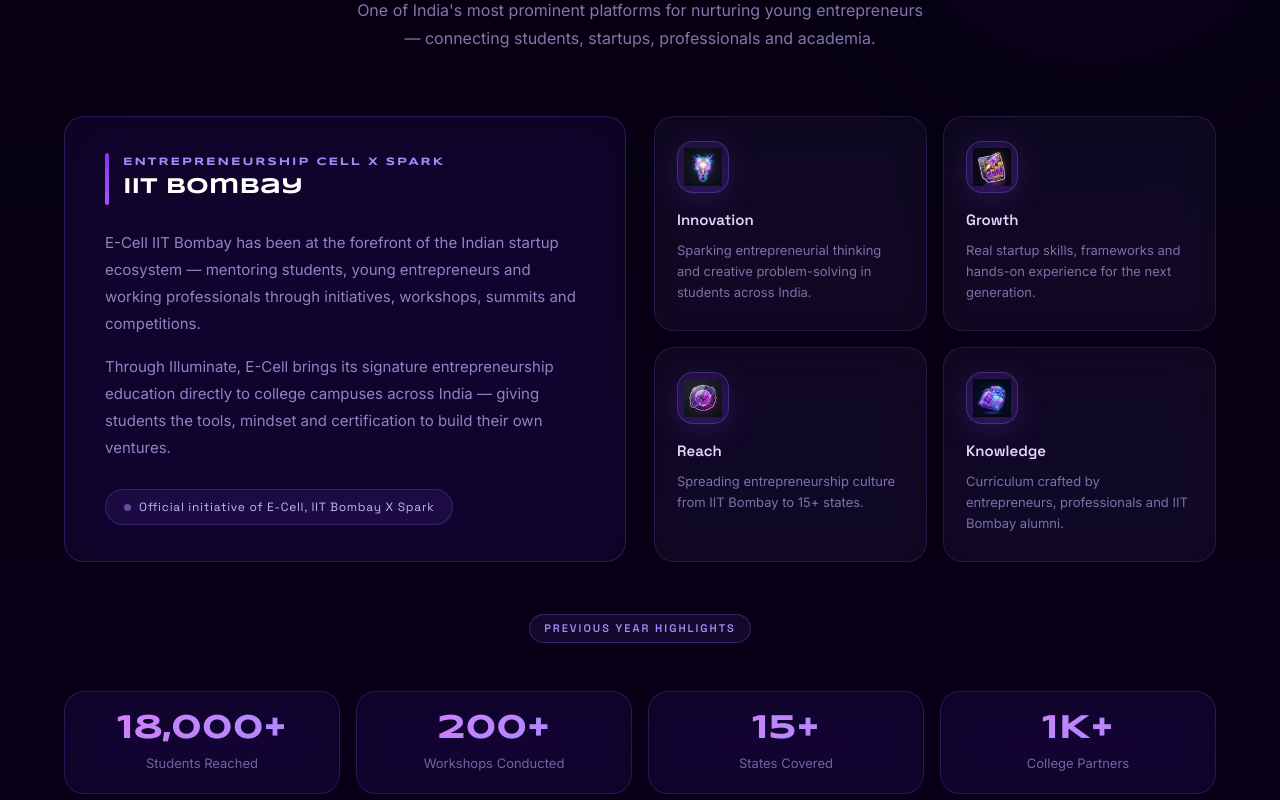
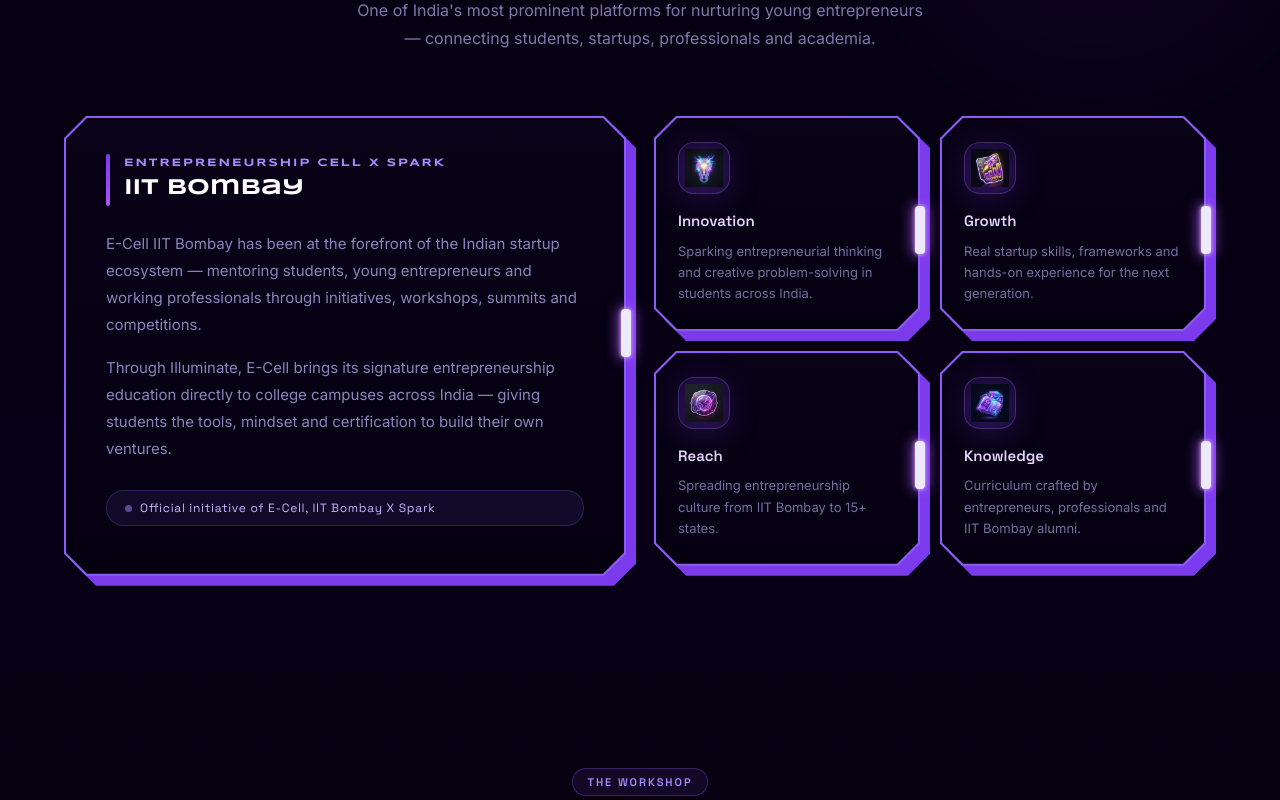
Before and after one commit to Sammed321/Spark-event, a React (Vite) app in the folder frontend/: page / in a window 1280 px wide. Shown: the part 1080-1880 px from the top of the page. Built offline with nearby package versions, Linux system fonts and the light colour scheme; no server answers; the HTML template or start-up script is replaced by a standard one.

Commit message:
design update

```diff
--- /dev/null
+++ b/frontend/src/components/CyberCard.jsx
@@ -0,0 +1,30 @@
+import React from 'react';
+
+export function CyberCard({
+  children,
+  className = '',
+  style = {},
+  innerStyle = {},
+  hasTab = true,
+  cardRef,
+  ...props
+}) {
+  return (
+    <div
+      ref={cardRef}
+      className={`cyber-box ${className}`}
+      style={style}
+      {...props}
+    >
+      <div className="cyber-box-offset" aria-hidden="true" />
+      {hasTab && <div className="cyber-box-tab" aria-hidden="true" />}
+      <div className="cyber-box-card">
+        <div className="cyber-box-inner" style={innerStyle}>
+          {children}
+        </div>
+      </div>
+    </div>
+  );
+}
+
+export default CyberCard;
--- a/frontend/src/index.css
+++ b/frontend/src/index.css
@@ -89,6 +89,113 @@
   box-shadow: 0 20px 60px rgba(109,40,217,0.25), 0 0 0 1px rgba(167,139,250,0.2);
   transition: all .3s ease;
 }
+
+/* =====================================================
+   CYBER CARD (Sci-Fi Cut-Corner Box with Purple Accent)
+   ===================================================== */
+.cyber-box {
+  position: relative;
+  display: flex;
+  flex-direction: column;
+  height: 100%;
+}
+
+/* Purple offset shadow / backdrop */
+.cyber-box-offset {
+  position: absolute;
+  inset: 0;
+  transform: translate(10px, 10px);
+  background: #7c3aed;
+  clip-path: polygon(
+    22px 0%,
+    calc(100% - 22px) 0%,
+    100% 22px,
+    100% calc(100% - 22px),
+    calc(100% - 22px) 100%,
+    22px 100%,
+    0% calc(100% - 22px),
+    0% 22px
+  );
+  z-index: 1;
+  pointer-events: none;
+  transition: transform 0.3s cubic-bezier(0.16, 1, 0.3, 1), background 0.3s ease, filter 0.3s ease;
+}
+
+/* Glowing pill / tab on right edge */
+.cyber-box-tab {
+  position: absolute;
+  right: -5px;
+  top: 42%;
+  width: 10px;
+  height: 48px;
+  background: #ede9fe;
+  border-radius: 4px;
+  box-shadow: 0 0 14px 2px rgba(168, 85, 247, 0.85), 0 0 4px #fff;
+  z-index: 4;
+  pointer-events: none;
+  transition: box-shadow 0.3s ease, transform 0.3s ease;
+}
+
+/* Front card outer layer (Border) */
+.cyber-box-card {
+  position: relative;
+  z-index: 2;
+  background: #8b5cf6;
+  padding: 2px;
+  flex: 1;
+  display: flex;
+  flex-direction: column;
+  clip-path: polygon(
+    22px 0%,
+    calc(100% - 22px) 0%,
+    100% 22px,
+    100% calc(100% - 22px),
+    calc(100% - 22px) 100%,
+    22px 100%,
+    0% calc(100% - 22px),
+    0% 22px
+  );
+  transition: background 0.3s ease, filter 0.3s ease;
+}
+
+/* Front card inner layer (Dark Content Container) */
+.cyber-box-inner {
+  position: relative;
+  z-index: 3;
+  background: linear-gradient(180deg, #090218 0%, #050010 100%);
+  flex: 1;
+  display: flex;
+  flex-direction: column;
+  clip-path: polygon(
+    21px 0%,
+    calc(100% - 21px) 0%,
+    100% 21px,
+    100% calc(100% - 21px),
+    calc(100% - 21px) 100%,
+    21px 100%,
+    0% calc(100% - 21px),
+    0% 21px
+  );
+  box-sizing: border-box;
+}
+
+/* Hover effects */
+.cyber-box:hover .cyber-box-card {
+  background: #c084fc;
+  filter: drop-shadow(0 0 12px rgba(168, 85, 247, 0.5));
+}
+
+.cyber-box:hover .cyber-box-offset {
+  transform: translate(12px, 12px);
+  background: #9333ea;
+  filter: drop-shadow(0 0 15px rgba(124, 58, 237, 0.6));
+}
+
+.cyber-box:hover .cyber-box-tab {
+  box-shadow: 0 0 22px 5px rgba(192, 132, 252, 0.95), 0 0 6px #fff;
+  transform: scaleY(1.08);
+}
+
 
 /* =====================================================
    BUTTONS
--- a/frontend/src/sections/AboutSection.jsx
+++ b/frontend/src/sections/AboutSection.jsx
@@ -1,12 +1,5 @@
-import { useEffect, useRef, useState } from 'react';
 import { useInView } from '../hooks/useInView';
-
-const STATS = [
-  { n: 18000, suf: '+', label: 'Students Reached' },
-  { n: 200, suf: '+', label: 'Workshops Conducted' },
-  { n: 15, suf: '+', label: 'States Covered' },
-  { n: 1, suf: 'K+', label: 'College Partners' },
-];
+import { CyberCard } from '../components/CyberCard';
 
 const PILLARS = [
   {
@@ -31,22 +24,6 @@
   },
 ];
 
-function Counter({ target, suffix }) {
-  const [count, setCount] = useState(0);
-  const [ref, visible] = useInView();
-  useEffect(() => {
-    if (!visible) return;
-    const dur = 1800, steps = 60, inc = target / steps;
-    let cur = 0;
-    const t = setInterval(() => {
-      cur += inc;
-      if (cur >= target) { setCount(target); clearInterval(t); }
-      else setCount(Math.floor(cur));
-    }, dur / steps);
-    return () => clearInterval(t);
-  }, [visible, target]);
-  return <span ref={ref}>{count.toLocaleString()}{suffix}</span>;
-}
 
 export function AboutSection() {
   const [cardRef, cardVisible] = useInView();
@@ -74,14 +51,14 @@
 
         {/* Main grid */}
         <div style={{
-          display: 'grid', gridTemplateColumns: '1fr 1fr', gap: 28, marginBottom: 52,
+          display: 'grid', gridTemplateColumns: '1fr 1fr', gap: 28,
           opacity: cardVisible ? 1 : 0,
           transform: cardVisible ? 'translateY(0)' : 'translateY(32px)',
           transition: 'all .7s ease',
         }} ref={cardRef} className="about-grid">
 
           {/* Left prose card */}
-          <div className="glass-strong" style={{ padding: '36px 40px' }}>
+          <CyberCard innerStyle={{ padding: '36px 40px' }}>
             <div style={{ display: 'flex', alignItems: 'center', gap: 14, marginBottom: 24 }}>
               <div style={{ width: 4, height: 52, borderRadius: 4, background: 'linear-gradient(to bottom, #7c3aed, #a855f7)', flexShrink: 0 }} />
               <div>
@@ -107,17 +84,16 @@
                 Official initiative of E-Cell, IIT Bombay X Spark
               </span>
             </div>
-          </div>
+          </CyberCard>
 
           {/* Right pillars */}
-          <div style={{ display: 'grid', gridTemplateColumns: '1fr 1fr', gap: 16 }} ref={pillarsRef}>
+          <div style={{ display: 'grid', gridTemplateColumns: '1fr 1fr', gap: 20, padding: '0 10px 10px 0' }} ref={pillarsRef}>
             {PILLARS.map((p, i) => (
-              <div key={p.title} className="glass glass-hover" style={{
-                padding: '24px 22px',
+              <CyberCard key={p.title} style={{
                 opacity: pillarsVisible ? 1 : 0,
                 transform: pillarsVisible ? 'translateY(0)' : 'translateY(24px)',
                 transition: `all .6s ease ${i * 80}ms`,
-              }}>
+              }} innerStyle={{ padding: '24px 22px' }}>
                 <div style={{
                   width: 52,
                   height: 52,
@@ -135,34 +111,15 @@
                 </div>
                 <div className="font-grotesk" style={{ fontSize: 15, fontWeight: 600, color: '#e9d5ff', marginBottom: 8 }}>{p.title}</div>
                 <p className="font-inter" style={{ fontSize: 13, color: 'rgba(196,181,253,.6)', lineHeight: 1.65 }}>{p.desc}</p>
-              </div>
+              </CyberCard>
             ))}
           </div>
         </div>
 
-        {/* Stats row */}
-        <div style={{ textAlign: 'center', marginBottom: 20 }}>
-          <span className="eyebrow" style={{ marginBottom: 28 }}>Previous Year Highlights</span>
-        </div>
-        <div style={{ display: 'grid', gridTemplateColumns: 'repeat(4, 1fr)', gap: 16 }} className="stats-grid">
-          {STATS.map((s, i) => (
-            <div key={s.label} className="glass-strong" style={{
-              padding: '20px 12px', textAlign: 'center',
-              border: '1px solid rgba(139,92,246,.22)',
-              borderRadius: 20,
-            }}>
-              <div className="font-syne grad-text" style={{ fontSize: 'clamp(20px,3.5vw,34px)', fontWeight: 700, lineHeight: 1 }}>
-                <Counter target={s.n} suffix={s.suf} />
-              </div>
-              <div className="font-inter" style={{ fontSize: 13, color: 'rgba(196,181,253,.55)', marginTop: 8 }}>{s.label}</div>
-            </div>
-          ))}
-        </div>
       </div>
 
       <style>{`
         @media (max-width: 900px) { .about-grid { grid-template-columns: 1fr !important; } }
-        @media (max-width: 640px) { .stats-grid { grid-template-columns: 1fr 1fr !important; } }
       `}</style>
     </section>
   );
--- a/frontend/src/sections/ContactSection.jsx
+++ b/frontend/src/sections/ContactSection.jsx
@@ -1,5 +1,6 @@
 import { Mail, Phone } from 'lucide-react';
 import { useInView } from '../hooks/useInView';
+import { CyberCard } from '../components/CyberCard';
 
 const CONTACTS = [
   { name: 'Shrihari Chikkodikar', phone: '+91 93804 59314', email: 'shriharichikkodikar@gmail.com' },
@@ -17,13 +18,13 @@
           Contact <span className="grad-text">Us</span>
         </h2>
 
-        <div ref={ref} style={{ display: 'flex', flexWrap: 'wrap', justifyContent: 'center', gap: 24 }}>
+        <div ref={ref} style={{ display: 'flex', flexWrap: 'wrap', justifyContent: 'center', gap: 32, padding: '0 10px 10px 0' }}>
           {CONTACTS.map((contact, index) => (
-            <div key={contact.name} className="glass glass-hover" style={{
-              padding: '32px', minWidth: 300, textAlign: 'left',
+            <CyberCard key={contact.name} style={{
+              minWidth: 320, textAlign: 'left',
               opacity: inView ? 1 : 0, transform: inView ? 'translateY(0)' : 'translateY(24px)',
               transition: `all 0.5s ease ${index * 100}ms`
-            }}>
+            }} innerStyle={{ padding: '32px' }}>
               <h3 className="font-syne" style={{ fontSize: 24, fontWeight: 700, marginBottom: 16 }}>{contact.name}</h3>
               <div style={{ display: 'flex', flexDirection: 'column', gap: 12 }}>
                 <a href={`tel:${contact.phone.replace(/ /g, '')}`} style={{ display: 'flex', alignItems: 'center', gap: 12, color: 'rgba(221,214,254,.8)', textDecoration: 'none', transition: 'color .2s' }} onMouseEnter={e => e.currentTarget.style.color='#fff'} onMouseLeave={e => e.currentTarget.style.color='rgba(221,214,254,.8)'}>
@@ -35,7 +36,7 @@
                   <span className="font-inter">{contact.email}</span>
                 </a>
               </div>
-            </div>
+            </CyberCard>
           ))}
         </div>
       </div>
--- a/frontend/src/sections/WorkshopTimelineSection.jsx
+++ b/frontend/src/sections/WorkshopTimelineSection.jsx
@@ -1,4 +1,5 @@
 import { useInView } from '../hooks/useInView';
+import { CyberCard } from '../components/CyberCard';
 
 const SESSIONS = [
   { id: '01', title: 'Introduction', desc: 'Welcome & Ice Breaking Session' },
@@ -28,14 +29,13 @@
 
         <div ref={ref} style={{
           display: 'flex', flexDirection: 'column', gap: 24,
-          maxWidth: 800, margin: '0 auto',
+          maxWidth: 800, margin: '0 auto', padding: '0 10px 10px 0'
         }}>
           {SESSIONS.map((session, index) => (
-            <div key={session.id} className="glass glass-hover" style={{
-              display: 'flex', alignItems: 'center', gap: 24, padding: '24px 32px',
+            <CyberCard key={session.id} style={{
               opacity: inView ? 1 : 0, transform: inView ? 'translateX(0)' : 'translateX(-24px)',
               transition: `all 0.5s ease ${index * 80}ms`
-            }}>
+            }} innerStyle={{ display: 'flex', alignItems: 'center', gap: 24, padding: '24px 32px' }}>
               <div className="font-syne grad-text" style={{ fontSize: 36, fontWeight: 800, opacity: 0.8 }}>
                 {session.id}
               </div>
@@ -47,7 +47,7 @@
                   {session.desc}
                 </p>
               </div>
-            </div>
+            </CyberCard>
           ))}
         </div>
 
```
Also changed, not shown: frontend/src/sections/WorkshopIntroSection.jsx (+12 -7 lines), 1 other file (tests, documents, lock files or other folders).
